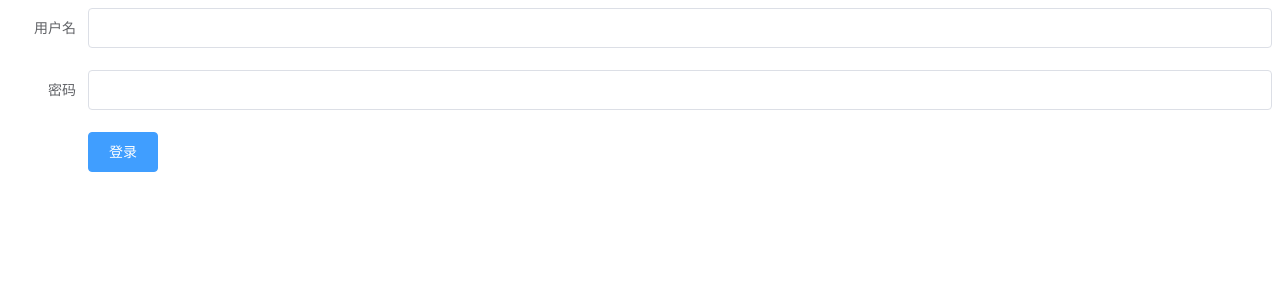
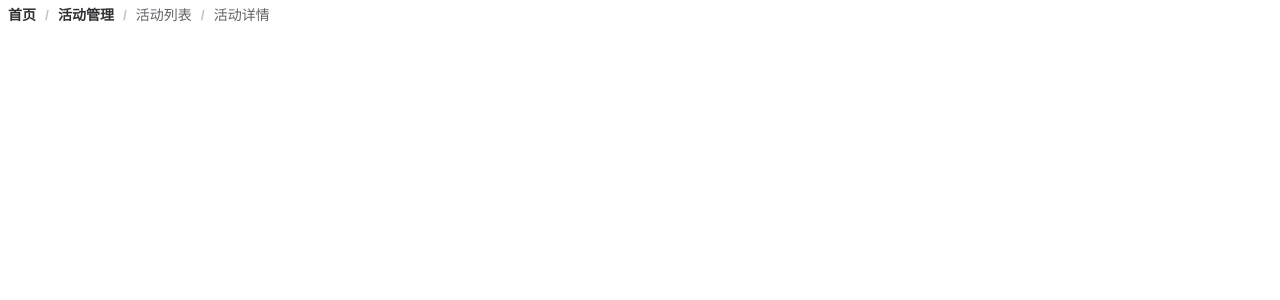
Before and after one commit to fbz1233333/myUI, a Vue app: page /#/ in a window 1280 px wide. Shown: the top 300 px of the page. Built offline with nearby package versions, Linux system fonts and the light colour scheme.

Commit message:
完成了fade指令

```diff
--- /dev/null
+++ b/src/pages/ex-layout18.vue
@@ -0,0 +1,23 @@
+<template>
+  <div>
+    <el-breadcrumb separator="/">
+      <el-breadcrumb-item to="/">首页</el-breadcrumb-item>
+      <el-breadcrumb-item><a href="/i2">活动管理</a></el-breadcrumb-item>
+      <el-breadcrumb-item>活动列表</el-breadcrumb-item>
+      <el-breadcrumb-item>活动详情</el-breadcrumb-item>
+    </el-breadcrumb>
+  </div>
+
+</template>
+<script>
+    export default {
+      watch:{
+          '$route' (to, from) {
+              this.$router.go(0);
+          }
+      }
+    }
+</script>
+<style scoped>
+
+</style>
--- a/src/router/index.js
+++ b/src/router/index.js
@@ -1,8 +1,8 @@
 import Vue from 'vue'
 import Router from 'vue-router'
 import index from '@/pages/index'
-import exlayout from '@/pages/ex-layout25'
-import exlayout2 from '@/pages/ex-layout18'
+import exlayout from '@/pages/ex-layout18'
+import exlayout2 from '@/pages/ex-layout'
 
 Vue.use(Router)
 
@@ -11,6 +11,9 @@ export default new Router({
     {
       path:"/i2",
       name: 'exlayout2',
+      meta:{
+        title:'i2标题'
+      },
       component: exlayout2
     },
     {
```
